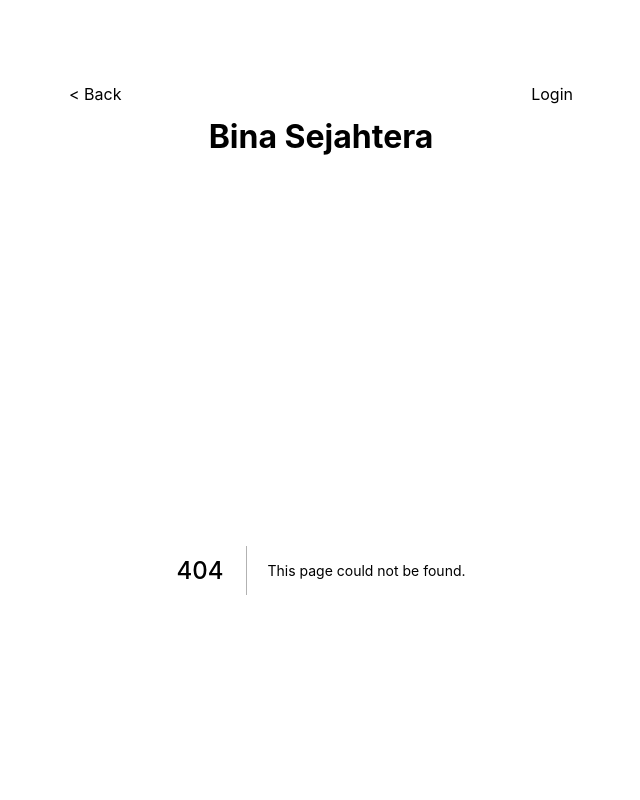
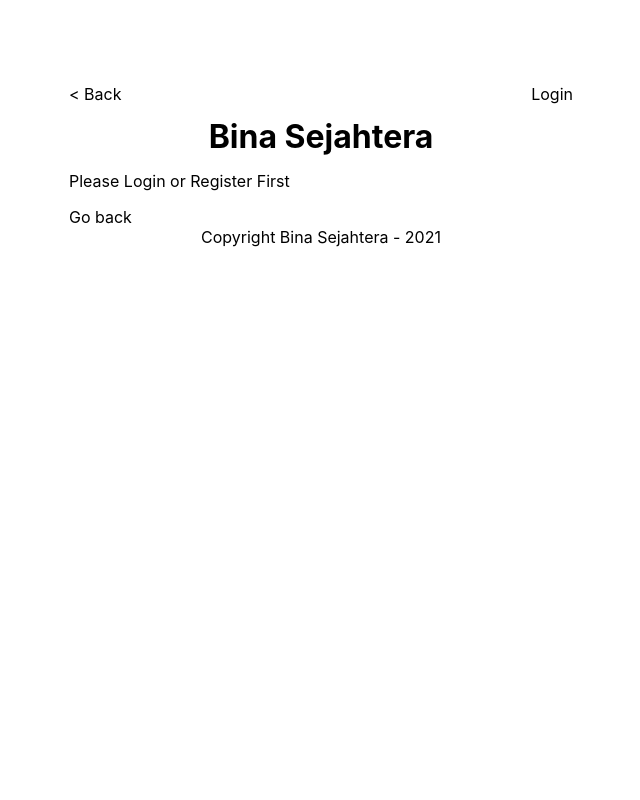
Before and after one commit to laughface809/BinaSejahtera, a Next.js app: page /account in a window 1280 px wide. Before the commit this address had no page. Shown: the top 800 px of the page, without its empty margins (319-959 px from the left). Built offline with nearby package versions, Linux system fonts and the light colour scheme.

Commit message:
basic login dan halaman account

```diff
--- /dev/null
+++ b/pages/account.js
@@ -0,0 +1,30 @@
+import Head from 'next/head'
+import {useContext} from 'react'
+import Link from "next/link";
+import AuthContext from "../context/AuthContext";
+
+export default function Account(){
+
+    const {user, logoutUser} = useContext(AuthContext)
+
+    if(!user){
+        return (
+            <div>
+                <p>Please Login or Register First</p>
+                <Link href="/"><a>Go back</a></Link>
+            </div>
+        )
+    }
+
+    return(
+        <div>
+            <Head>
+                <title>Account Page</title>
+                <meta name="description" content="halaman account, melihat order yang kamu buat dan logout"/>
+            </Head>
+
+            <h2>Account Page</h2>
+            <a href="#" onClick={logoutUser}>Logout</a>
+        </div>
+    )
+}
```
